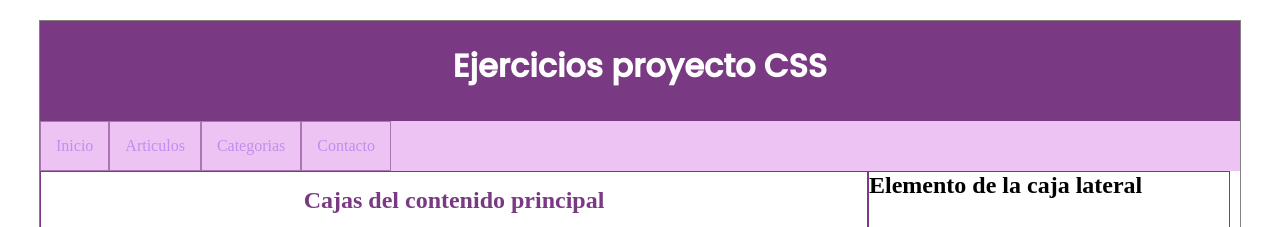
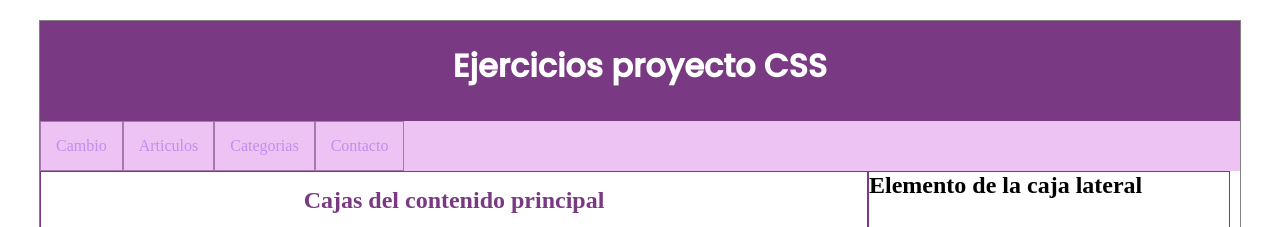
Before and after one commit to MelissaDp98/ejercicios-css, a plain HTML site: page Ejercicios proyecto.html in a window 1280 px wide. Shown: the top 227 px of the page. Drawn offline with Linux system fonts and the light colour scheme.

Commit message:
Update Ejercicios proyecto.html

```diff
--- a/Ejercicios proyecto.html
+++ b/Ejercicios proyecto.html
@@ -16,7 +16,7 @@
     <nav id="menu">
 
         <ul>
-            <li><a href="">Inicio</a></li>
+            <li><a href="">Cambio</a></li>
             <li><a href="">Articulos</a></li>
             <li><a href="">Categorias</a></li>
             <li><a href="">Contacto</a></li>
```
